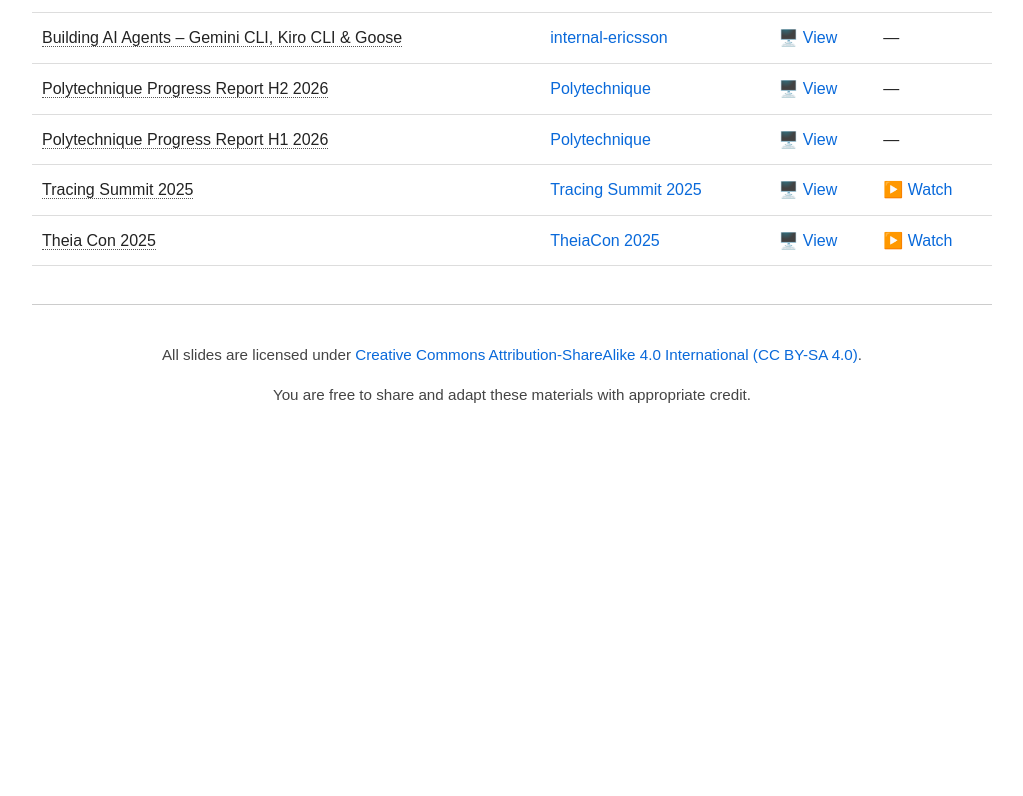
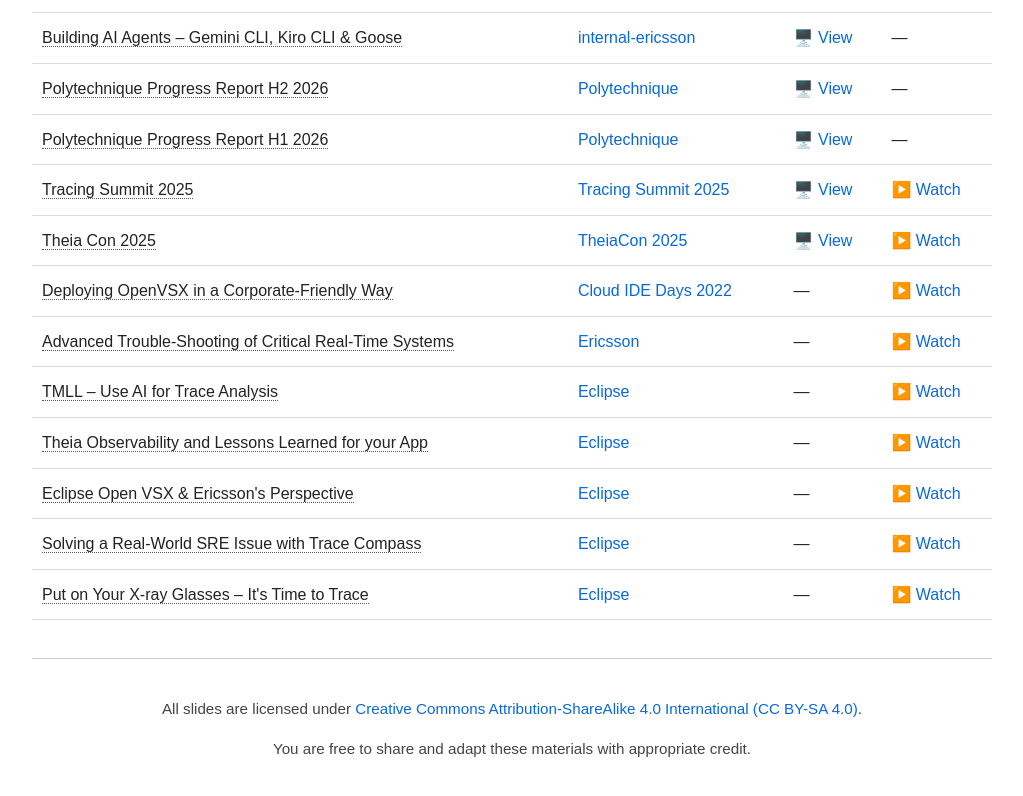
Before and after one commit to MatthewKhouzam/matthew-khouzam-slides.github.io, a plain HTML site: page index.html in a window 1280 px wide. Shown: the part 808-1604 px from the top of the page, without its empty margins (128-1151 px from the left). Before the commit the page ends 1300 px from the top, so only its background shows below. Drawn offline with Linux system fonts and the light colour scheme.

Commit message:
add previous talks where I cannot share the slides
Signed-off-by: Matthew Khouzam <matthew.khouzam@ericsson.com>

```diff
--- a/index.html
+++ b/index.html
@@ -259,6 +259,48 @@
                 <td><a href="./theiacon2025/theiacon_2025.html">🖥️ View</a></td>
                 <td><a href="https://www.youtube.com/watch?v=TdspuNdCqpM">▶️ Watch</a></td>
             </tr>
+            <tr>
+                <td><span class="tooltip" data-tooltip="Deploying OpenVSX in a corporate-friendly way">Deploying OpenVSX in a Corporate-Friendly Way</span></td>
+                <td><a href="https://www.cloudidays.com/">Cloud IDE Days 2022</a></td>
+                <td>—</td>
+                <td><a href="https://www.youtube.com/watch?v=_b8zTQZnrNk">▶️ Watch</a></td>
+            </tr>
+            <tr>
+                <td><span class="tooltip" data-tooltip="Advanced trouble-shooting techniques for critical real-time systems">Advanced Trouble-Shooting of Critical Real-Time Systems</span></td>
+                <td><a href="https://www.ericsson.com">Ericsson</a></td>
+                <td>—</td>
+                <td><a href="https://www.youtube.com/watch?v=j1LY3KkVDRI">▶️ Watch</a></td>
+            </tr>
+            <tr>
+                <td><span class="tooltip" data-tooltip="TMLL Trace Server Machine Learning Library — using AI for trace analysis">TMLL – Use AI for Trace Analysis</span></td>
+                <td><a href="https://www.eclipse.org">Eclipse</a></td>
+                <td>—</td>
+                <td><a href="https://www.youtube.com/watch?v=qaQTJDFvMA0">▶️ Watch</a></td>
+            </tr>
+            <tr>
+                <td><span class="tooltip" data-tooltip="Theia observability and lessons learned for your application">Theia Observability and Lessons Learned for your App</span></td>
+                <td><a href="https://www.eclipse.org">Eclipse</a></td>
+                <td>—</td>
+                <td><a href="https://www.youtube.com/watch?v=ZlAZy7GjXRE">▶️ Watch</a></td>
+            </tr>
+            <tr>
+                <td><span class="tooltip" data-tooltip="Eclipse Open VSX, the Open VSX Registry, and Ericsson's perspective and interest">Eclipse Open VSX &amp; Ericsson's Perspective</span></td>
+                <td><a href="https://www.eclipse.org">Eclipse</a></td>
+                <td>—</td>
+                <td><a href="https://www.youtube.com/watch?v=fFMBWjV-wBo">▶️ Watch</a></td>
+            </tr>
+            <tr>
+                <td><span class="tooltip" data-tooltip="Solving an internal real-world SRE issue with Eclipse Trace Compass">Solving a Real-World SRE Issue with Trace Compass</span></td>
+                <td><a href="https://www.eclipse.org">Eclipse</a></td>
+                <td>—</td>
+                <td><a href="https://www.youtube.com/watch?v=SjJGp6bsxhc">▶️ Watch</a></td>
+            </tr>
+            <tr>
+                <td><span class="tooltip" data-tooltip="Put on your X-ray glasses — it's time to trace your systems">Put on Your X-ray Glasses – It's Time to Trace</span></td>
+                <td><a href="https://www.eclipse.org">Eclipse</a></td>
+                <td>—</td>
+                <td><a href="https://www.youtube.com/watch?v=my_t_fKpTJ8">▶️ Watch</a></td>
+            </tr>
         </tbody>
     </table>
 
```
